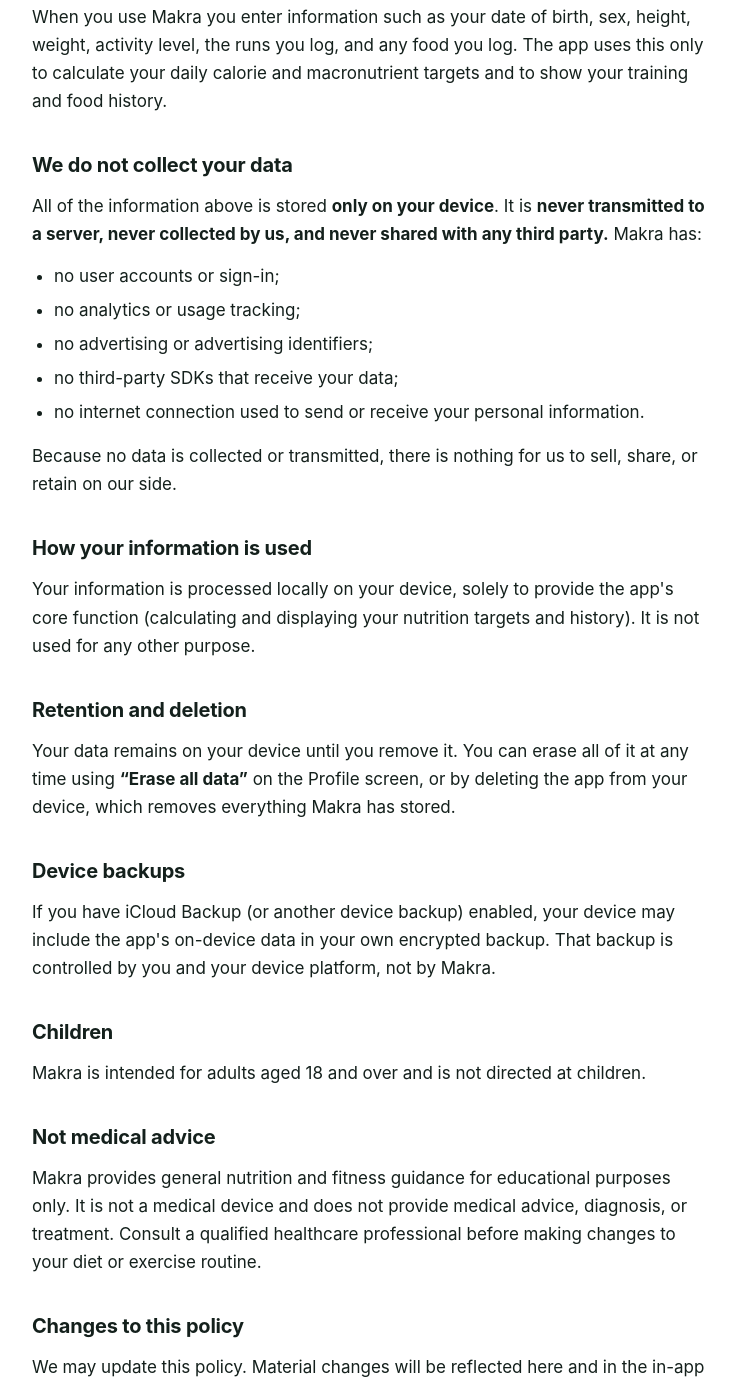
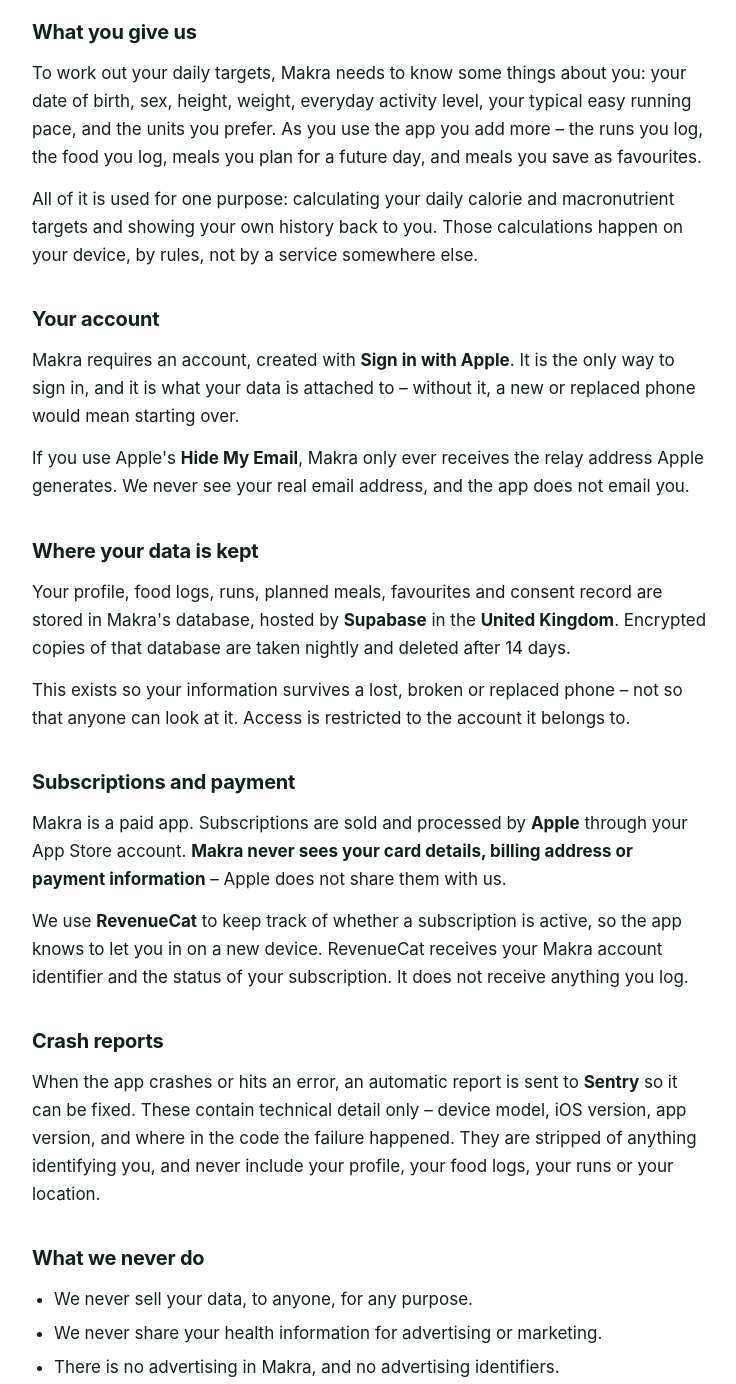
Before and after one commit to ryanegerton/Makra-app, a plain HTML site: page privacy-policy.html in a window 1280 px wide. Shown: the part 388-1772 px from the top of the page, without its empty margins (270-1006 px from the left). Drawn offline with Linux system fonts and the light colour scheme.

Commit message:
Rewrite the privacy policy for accounts, backup and subscriptions
The published policy still described the June app: no accounts, no server, "no
third-party SDKs that receive your data". Crash reporting has shipped for some
time, which made that last claim untrue already, and accounts, backup and paid
subscriptions are about to make the rest untrue too.

Now states what actually happens: Sign in with Apple is required, data is held in
a Supabase database in the UK with encrypted nightly backups deleted after 14
days, Apple takes the payment and we never see card details, RevenueCat knows
subscription status but nothing that is logged, and Sentry receives technical
crash detail only. All four third parties named.

The Consumer Health Data policy is deliberately not linked — /consumer-health-data
is a 404, and pointing at a dead page is worse than not pointing at all.

```diff
--- a/privacy-policy.html
+++ b/privacy-policy.html
@@ -5,7 +5,7 @@
   <meta name="viewport" content="width=device-width, initial-scale=1.0" />
   <meta name="robots" content="index, follow" />
   <title>Makra – Privacy Policy</title>
-  <meta name="description" content="Privacy policy for Makra, a nutrition app for runners. Everything stays on your device." />
+  <meta name="description" content="Privacy policy for Makra, a nutrition app for runners. What we store, where it is kept, and how to delete it." />
   <link rel="icon" href="/favicon.ico" sizes="any" />
   <link rel="icon" type="image/png" sizes="32x32" href="/favicon-32.png" />
   <link rel="apple-touch-icon" sizes="180x180" href="/favicon-180.png" />
@@ -63,47 +63,64 @@
     </nav>
     <header>
       <h1>Privacy Policy</h1>
-      <p class="updated">Last updated: 14 June 2026</p>
+      <p class="updated">Last updated: 2 August 2026</p>
     </header>
 
     <div class="lede">
-      <p>Makra is a nutrition app for runners. This policy explains what information the app handles and how. In short: <strong>everything stays on your device.</strong></p>
+      <p>Makra is a nutrition app for runners. This policy explains what the app stores, where it is kept, who else is involved, and how to delete it. In short: <strong>we keep a copy of what you log so it survives a lost phone, and nothing about you is ever sold, advertised against, or shared for marketing.</strong></p>
     </div>
 
-    <h2>Information the app handles</h2>
-    <p>When you use Makra you enter information such as your date of birth, sex, height, weight, activity level, the runs you log, and any food you log. The app uses this only to calculate your daily calorie and macronutrient targets and to show your training and food history.</p>
+    <h2>What you give us</h2>
+    <p>To work out your daily targets, Makra needs to know some things about you: your date of birth, sex, height, weight, everyday activity level, your typical easy running pace, and the units you prefer. As you use the app you add more – the runs you log, the food you log, meals you plan for a future day, and meals you save as favourites.</p>
+    <p>All of it is used for one purpose: calculating your daily calorie and macronutrient targets and showing your own history back to you. Those calculations happen on your device, by rules, not by a service somewhere else.</p>
 
-    <h2>We do not collect your data</h2>
-    <p>All of the information above is stored <strong>only on your device</strong>. It is <strong>never transmitted to a server, never collected by us, and never shared with any third party.</strong> Makra has:</p>
+    <h2>Your account</h2>
+    <p>Makra requires an account, created with <strong>Sign in with Apple</strong>. It is the only way to sign in, and it is what your data is attached to – without it, a new or replaced phone would mean starting over.</p>
+    <p>If you use Apple's <strong>Hide My Email</strong>, Makra only ever receives the relay address Apple generates. We never see your real email address, and the app does not email you.</p>
+
+    <h2>Where your data is kept</h2>
+    <p>Your profile, food logs, runs, planned meals, favourites and consent record are stored in Makra's database, hosted by <strong>Supabase</strong> in the <strong>United Kingdom</strong>. Encrypted copies of that database are taken nightly and deleted after 14 days.</p>
+    <p>This exists so your information survives a lost, broken or replaced phone – not so that anyone can look at it. Access is restricted to the account it belongs to.</p>
+
+    <h2>Subscriptions and payment</h2>
+    <p>Makra is a paid app. Subscriptions are sold and processed by <strong>Apple</strong> through your App Store account. <strong>Makra never sees your card details, billing address or payment information</strong> – Apple does not share them with us.</p>
+    <p>We use <strong>RevenueCat</strong> to keep track of whether a subscription is active, so the app knows to let you in on a new device. RevenueCat receives your Makra account identifier and the status of your subscription. It does not receive anything you log.</p>
+
+    <h2>Crash reports</h2>
+    <p>When the app crashes or hits an error, an automatic report is sent to <strong>Sentry</strong> so it can be fixed. These contain technical detail only – device model, iOS version, app version, and where in the code the failure happened. They are stripped of anything identifying you, and never include your profile, your food logs, your runs or your location.</p>
+
+    <h2>What we never do</h2>
     <ul>
-      <li>no user accounts or sign-in;</li>
-      <li>no analytics or usage tracking;</li>
-      <li>no advertising or advertising identifiers;</li>
-      <li>no third-party SDKs that receive your data;</li>
-      <li>no internet connection used to send or receive your personal information.</li>
+      <li>We never sell your data, to anyone, for any purpose.</li>
+      <li>We never share your health information for advertising or marketing.</li>
+      <li>There is no advertising in Makra, and no advertising identifiers.</li>
+      <li>There is no analytics or usage tracking – we do not measure what you tap or how often you open the app.</li>
+      <li>We do not build a profile of you beyond what you have entered yourself.</li>
     </ul>
-    <p>Because no data is collected or transmitted, there is nothing for us to sell, share, or retain on our side.</p>
 
-    <h2>How your information is used</h2>
-    <p>Your information is processed locally on your device, solely to provide the app's core function (calculating and displaying your nutrition targets and history). It is not used for any other purpose.</p>
-
-    <h2>Retention and deletion</h2>
-    <p>Your data remains on your device until you remove it. You can erase all of it at any time using <strong>“Erase all data”</strong> on the Profile screen, or by deleting the app from your device, which removes everything Makra has stored.</p>
+    <h2>Deleting your data</h2>
+    <p>Two options live in Settings, and they do different things:</p>
+    <ul>
+      <li><strong>Reset this device</strong> clears Makra from the phone you are holding and signs you out. Your backup is kept, so signing in again restores it.</li>
+      <li><strong>Delete account &amp; all data</strong> permanently erases everything we hold – on the phone and on the server – deletes the account itself, and disconnects Sign in with Apple. It cannot be undone.</li>
+    </ul>
+    <p>You can export a readable copy of your data first, from the same screen. Deleting the app from your phone removes the local copy but does not delete the account – use "Delete account &amp; all data" for that.</p>
+    <p>Cancelling a subscription is separate and is handled by Apple, in your App Store account settings. Cancelling does not delete your data.</p>
 
     <h2>Device backups</h2>
-    <p>If you have iCloud Backup (or another device backup) enabled, your device may include the app's on-device data in your own encrypted backup. That backup is controlled by you and your device platform, not by Makra.</p>
+    <p>If you have iCloud Backup or another device backup enabled, your device may include Makra's on-device data in your own encrypted backup. That backup is controlled by you and your device platform, not by Makra.</p>
 
     <h2>Children</h2>
-    <p>Makra is intended for adults aged 18 and over and is not directed at children.</p>
+    <p>Makra is intended for adults aged 18 and over and is not directed at children. We do not knowingly collect information from anyone under 18.</p>
 
     <h2>Not medical advice</h2>
     <p>Makra provides general nutrition and fitness guidance for educational purposes only. It is not a medical device and does not provide medical advice, diagnosis, or treatment. Consult a qualified healthcare professional before making changes to your diet or exercise routine.</p>
 
     <h2>Changes to this policy</h2>
-    <p>We may update this policy. Material changes will be reflected here and in the in-app Privacy &amp; Data screen.</p>
+    <p>We may update this policy. Material changes will be reflected here and in the in-app Privacy &amp; Data screen, and the date at the top will change.</p>
 
     <h2>Contact</h2>
-    <p>Questions about privacy? Email <a href="mailto:hello@makraapp.com">hello@makraapp.com</a>.</p>
+    <p>Questions about privacy, or want your data deleted and can't reach the app? Email <a href="mailto:hello@makraapp.com">hello@makraapp.com</a>.</p>
 
     <footer>
       © 2026 Makra. This policy applies to the Makra iOS app.
```
